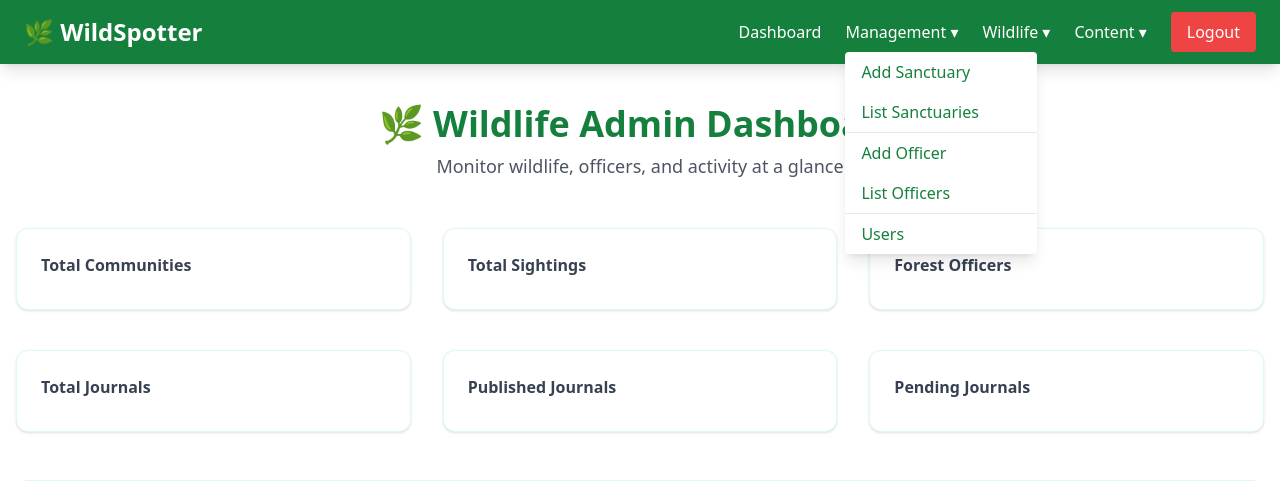
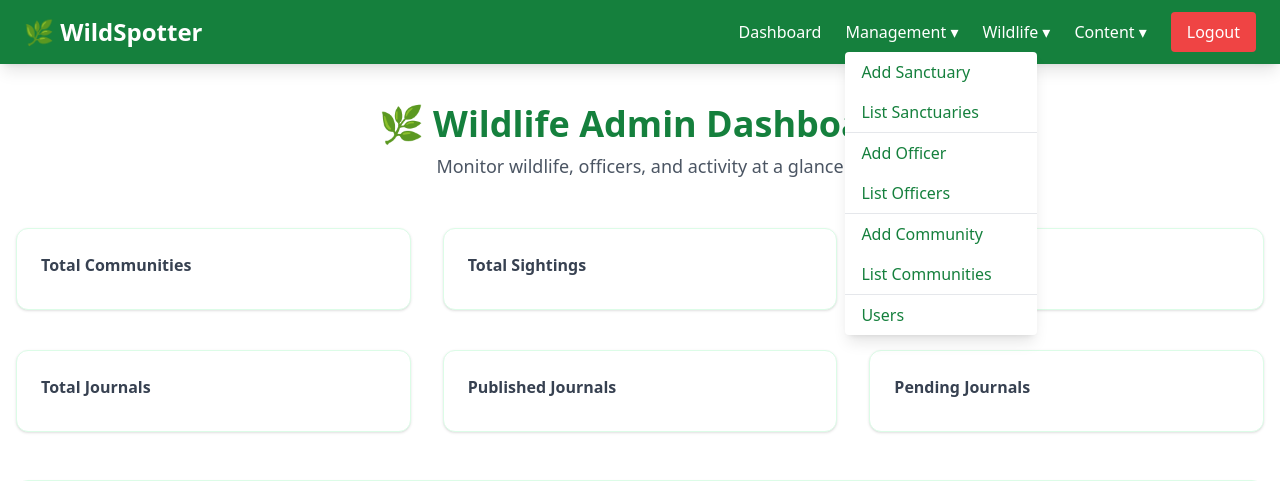
Before and after one commit to ociuzacademy/wild_spotter_backend, a Django app: template adminapp/templates/adminapp/admin_dashboard.html in a window 1280 px wide, after a click on "Management ▾". Shown: the top 481 px of the page. Run offline with Django 5.2, Linux system fonts and the light colour scheme; the template is opened without the code that fills it, so the values that code supplies are empty; some libraries are stand-ins or nearby versions.

Commit message:
add community navigation

```diff
--- a/adminapp/templates/adminapp/base_admin.html
+++ b/adminapp/templates/adminapp/base_admin.html
@@ -40,6 +40,9 @@
             <a href="{% url 'list_forest_officers' %}" class="block px-4 py-2 hover:bg-green-100">List Officers</a>
 
             <hr>
+            <a href="{% url 'add_community' %}" class="block px-4 py-2 hover:bg-green-100">Add Community</a>
+            <a href="{% url 'list_community' %}" class="block px-4 py-2 hover:bg-green-100">List Communities</a>
+            <hr>
 
             <a href="{% url 'view_users' %}" class="block px-4 py-2 hover:bg-green-100">Users</a>
           </div>
@@ -61,6 +64,7 @@
 
             <a href="{% url 'add_animal' %}" class="block px-4 py-2 hover:bg-green-100">Add Animal</a>
             <a href="{% url 'view_animals' %}" class="block px-4 py-2 hover:bg-green-100">List Animals</a>
+
 
           </div>
         </div>
```
